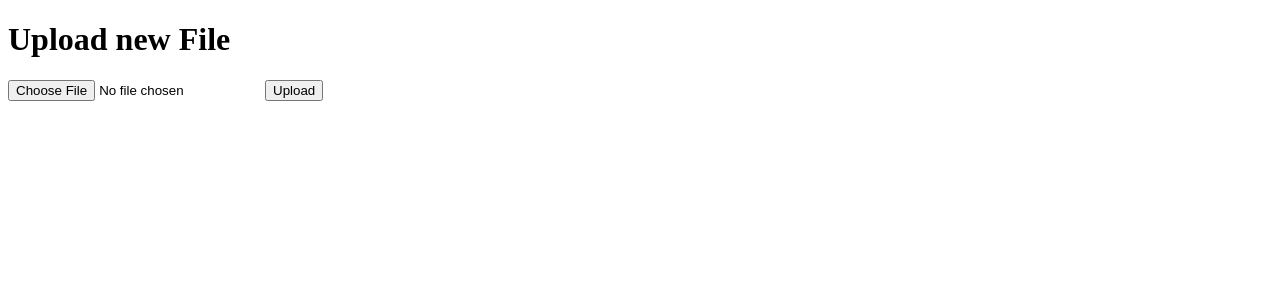
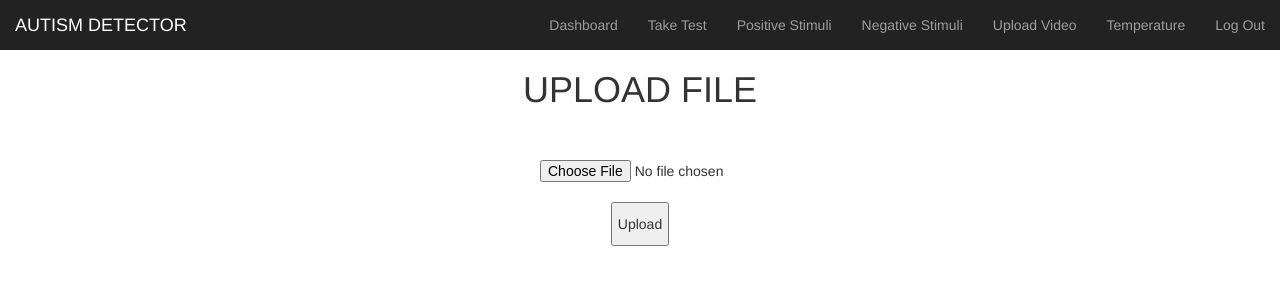
Before and after one commit to aadarshjain/AUTISM, a Flask app: page /upload in a window 1280 px wide. Shown: the top 300 px of the page. Run offline with Flask 2, Linux system fonts and the light colour scheme; a user stored in the database is signed in; some libraries are stand-ins or nearby versions.

Commit message:
wef: 04/09

```diff
--- a/templates/dashboard.html
+++ b/templates/dashboard.html
@@ -28,12 +28,11 @@ Dashboard
             <li><a href="positive.html">Positive Stimuli</a></li>
             <li><a href="negative.html">Negative Stimuli</a></li>
             <li><a href="{{ url_for('uploadfile') }}">Upload Video</a></li>
+            <li><a href="{{ url_for('temp') }}">Temperature</a></li>
             <li><a href="{{ url_for('logout') }}">Log Out</a></li>
 
           </ul>
-          <form class="navbar-form navbar-right">
-            <input type="text" class="form-control" placeholder="Search...">
-          </form>
+
         </div>
       </div>
     </nav>
--- a/templates/negative.html
+++ b/templates/negative.html
@@ -28,11 +28,10 @@ Negative Stimuli
             <li><a href="positive.html">Positive Stimuli</a></li>
             <li><a href="negative.html">Negative Stimuli</a></li>
             <li><a href="{{ url_for('uploadfile') }}">Upload Video</a></li>
+            <li><a href="{{ url_for('temp') }}">Temperature</a></li>
             <li><a href="{{ url_for('logout') }}">Log Out</a></li>
           </ul>
-          <form class="navbar-form navbar-right">
-            <input type="text" class="form-control" placeholder="Search...">
-          </form>
+
         </div>
       </div>
     </nav>
--- a/templates/positive.html
+++ b/templates/positive.html
@@ -29,11 +29,10 @@ Positive Stimuli
             <li><a href="positive.html">Positive Stimuli</a></li>
             <li><a href="negative.html">Negative Stimuli</a></li>
             <li><a href="{{ url_for('uploadfile') }}">Upload Video</a></li>
+            <li><a href="{{ url_for('temp') }}">Temperature</a></li>
             <li><a href="{{ url_for('logout') }}">Log Out</a></li>
           </ul>
-          <form class="navbar-form navbar-right">
-            <input type="text" class="form-control" placeholder="Search...">
-          </form>
+
         </div>
       </div>
     </nav>
--- a/templates/upload.html
+++ b/templates/upload.html
@@ -1,7 +1,57 @@
-<!doctype html>
-    <title>Upload new File</title>
-    <h1>Upload new File</h1>
+{% extends "bootstrap/base.html" %}
+
+{% block title %}
+Upload
+{% endblock %}
+
+{% block styles %}
+{{super()}}
+<link rel="stylesheet" href="{{url_for('.static', filename='dashboard.css')}}">
+{% endblock %}
+
+{% block content %}
+    <nav class="navbar navbar-inverse navbar-fixed-top">
+      <div class="container-fluid">
+        <div class="navbar-header">
+          <button type="button" class="navbar-toggle collapsed" data-toggle="collapse" data-target="#navbar" aria-expanded="false" aria-controls="navbar">
+            <span class="sr-only">Toggle navigation</span>
+            <span class="icon-bar"></span>
+            <span class="icon-bar"></span>
+            <span class="icon-bar"></span>
+          </button>
+          <a class="navbar-brand" href="#">AUTISM DETECTOR</a>
+        </div>
+        <div id="navbar" class="navbar-collapse collapse">
+          <ul class="nav navbar-nav navbar-right">
+            <li><a href="{{ url_for('dashboard') }}">Dashboard</a></li>
+            <li><a href="qna.html">Take Test</a></li>
+            <li><a href="positive.html">Positive Stimuli</a></li>
+            <li><a href="negative.html">Negative Stimuli</a></li>
+            <li><a href="{{ url_for('uploadfile') }}">Upload Video</a></li>
+            <li><a href="{{ url_for('temp') }}">Temperature</a></li>
+            <li><a href="{{ url_for('logout') }}">Log Out</a></li>
+          </ul>
+
+        </div>
+      </div>
+    </nav>
+    <center>
+    <h1>UPLOAD FILE</h1>
+    <br><br>
+    <div id="upload" class="uploadfile">
     <form method=post enctype=multipart/form-data>
-      <input type=file name=file>
-      <input type=submit value=Upload>
+      <input type=file name=file style = "width: 200px" />
+      <br>
+      <input onclick="myFunction()" type=submit value=Upload style="padding: 10px 5px"/>
     </form>
+    </div>
+  </center>
+
+  <script>
+    function myFunction() {
+      alert("Uploading in progress!");
+    }
+    </script>
+
+
+{% endblock %}
```
Also changed, not shown: templates/index.html (+9 -2 lines), templates/qna.html (+6 -4 lines), templates/temperature.html (added, +57 -0 lines).
